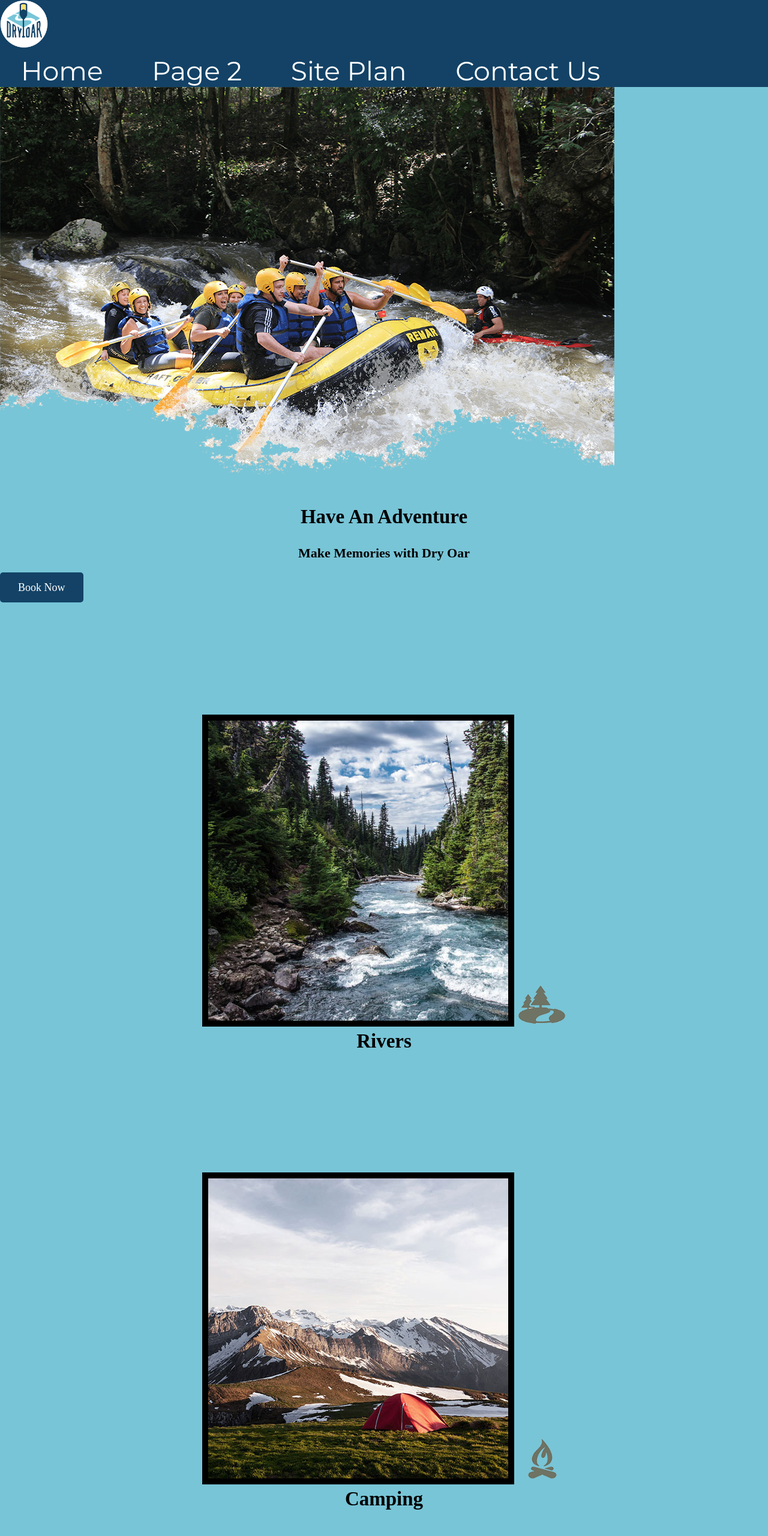
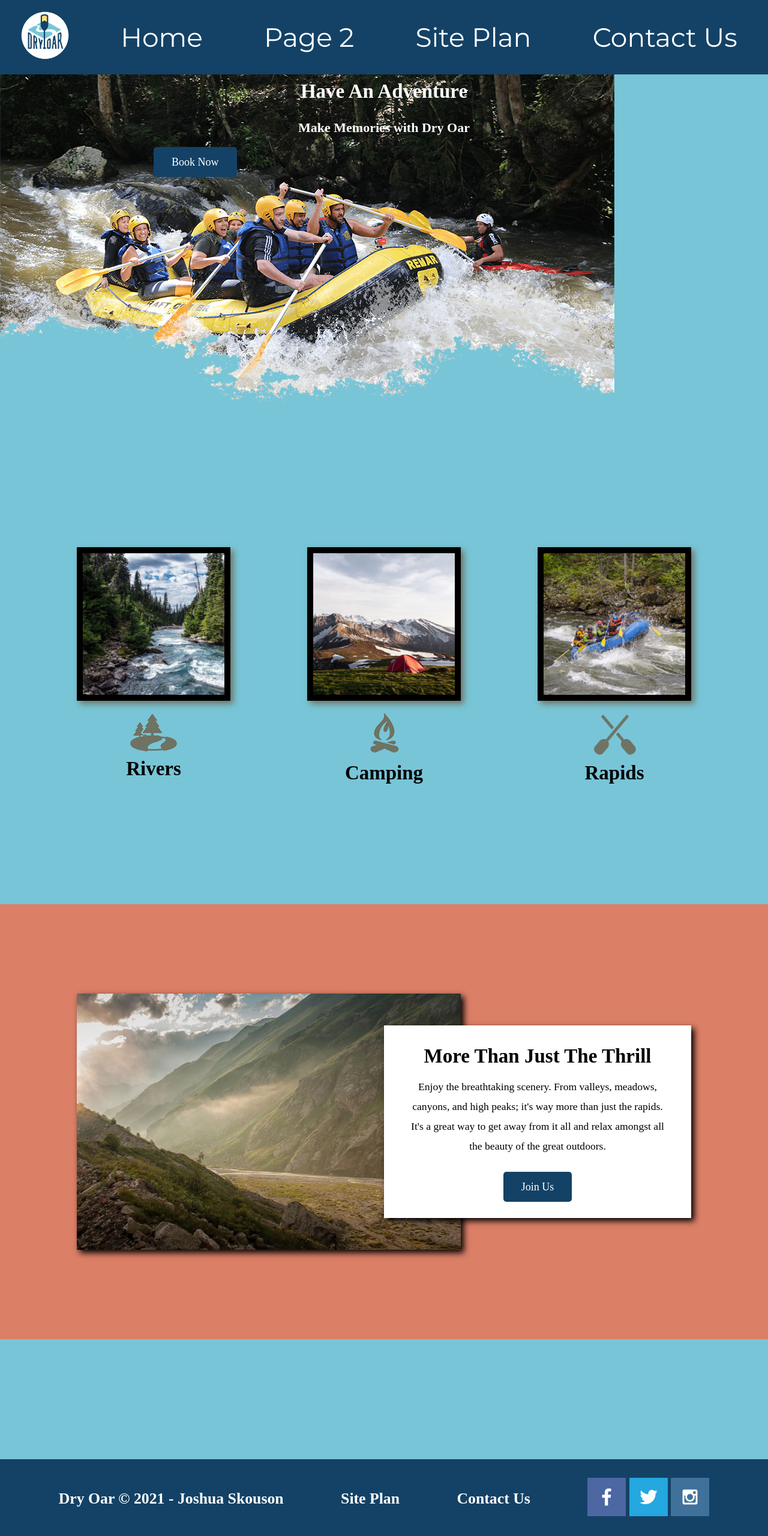
Before and after one commit to Jmatt6836/jmatt6836.github.io, a plain HTML site: page wwr/index.html in a window 1280 px wide. Shown: the top 2560 px of the page at 60% size. Drawn offline with Linux system fonts and the light colour scheme.

Commit message:
finishing touches

```diff
--- a/wwr/styles/style.css
+++ b/wwr/styles/style.css
@@ -4,7 +4,15 @@
     max-width: 1600px;
     margin:0 auto;
 }
-
+nav{
+    display: flex;
+    justify-content: space-around;
+}
+#logo_link{
+    padding-top: 5px;
+    justify-self: center;
+    align-self: center;
+}
 nav a{
     text-align: center;
     color: white;
@@ -18,15 +26,37 @@ nav a:hover{
 .home-title{
     margin-top: 10px;
 }
+#hero {
+    display: grid;
+    grid-template-columns: 1fr 3fr 1fr;
+    margin-top: -100px;
+}
+#hero-box {
+    grid-column: 1/5;
+    grid-row: 1/3;
+    z-index: -1;
+    max-width: 100%;
+}
+#hero-msg{
+    grid-column: 2/3;
+    grid-row: 1/2;
+    margin-top: 100px;
+}
+
 #hero-msg h1{
-
+    color: white;
     text-align: center;
 }
 
 #hero-msg h4{
     text-align: center;
+    color: white;
 }
+.home-grid{
+    display: grid;
+    grid-template-columns: repeat(10, 1fr);
 
+}
 
 #button-box{
     text-align: center;
@@ -49,6 +79,8 @@ header{
     background-color:#134266  ;
     font-family: 'Montserrat', sans-serif;
     font-size: 2em;
+    display: grid;
+    grid-template-columns: 150px auto;
 }
 
 body{
@@ -62,6 +94,7 @@ body{
 h2{
     margin: 0;
 }
+
 .book, .join{
     background-color:#134266;
     color: white;
@@ -70,6 +103,7 @@ h2{
     padding: 15px 30px;
     margin-top: 50px;
     border-radius: 5px;
+    grid-column: 2/3;
 }
 
 .book:hover, .join:hover{
@@ -77,21 +111,55 @@ h2{
 }
 .card-img{
     border:10px solid black;
+    transition: transform .5s;
+    box-shadow: 5px 5px 10px #6f7364;
+}
+.card-img:hover {
+    opacity: .6;
+    transform: scale(1.1);
+}
+.card-img, .mountains{
+    width:100%;
 }
 
 .rivers-card, .camping-card, .rapids-card{
     margin:200px 0;
+
+}
+.rivers-card{
+    grid-column: 2/4;
+    grid-row: 2/3;
+}
+.camping-card{
+    grid-column: 5/7;
+    grid-row: 2/3;
+}
+.rapids-card{
+    grid-column: 8/10;
+    grid-row: 2/3;
+}
+.mountains{
+    grid-column: 2/7;
+    grid-row: 5/8;
+    box-shadow: 5px 5px 10px black;
 }
 
 .msg{
     background-color: white;
     line-height: 1.5em;
     padding: 35px;
+    grid-column: 6/10;
+    grid-row: 6/7;
+    box-shadow: 5px 5px 10px black;
 }
 
 .msg p{
     font-size:.8em;
     padding-bottom: 15px;
+}
+#background{
+    grid-column: 1/11;
+    grid-row: 4/9;
 }
 
 footer {
@@ -99,6 +167,9 @@ footer {
     color:white;
     padding: 25px 50px;
     margin-top: 200px;
+    display: flex;
+    justify-content: space-around;
+    align-items: center;
 }
 footer a{
     color: white;
@@ -122,3 +193,44 @@ footer a:hover{
     width:80px;
     padding-top: 10px;
 }
+@media screen and (max-width: 900px) {
+    #hero, .home-grid {
+        display: block;
+        height: auto;
+    }
+    nav, footer {
+        flex-direction: column;
+    }
+    nav a {
+        display: block;
+        padding: 15px;
+    }
+    #hero {
+        margin-top: 0;
+    }
+    #hero-msg {
+        margin-top: 0;
+    }
+    #hero-msg h4 {
+        display: none;
+    }
+    .home-title {
+        font-size: 25px;
+        color: #6f7364;
+    }
+    .rivers-card, .camping-card, .rapids-card {
+        margin: 50px auto;
+        width: 60%;
+    }
+    #background {
+        display: none;
+    }
+    .mountains, .msg {
+        width: 80%;
+        display: block;
+        margin: 0 auto;
+    }
+    footer {
+        margin-top: 25px;
+    }
+}
```
Also changed, not shown: wwr/class/boxmodel.css (renamed from wwr/boxmodel.css), wwr/class/boxmodel.html (renamed from wwr/boxmodel.html), wwr/class/church.css (renamed from wwr/church.css), wwr/class/church.html (renamed from wwr/church.html), wwr/class/positioning.html (renamed from positioning.html), wwr/class/positionstyles.css (renamed from positionstyles.css), wwr/icechallenge/icechall6.css (renamed from wwr/icechall6.css), wwr/icechallenge/icechall6.html (renamed from wwr/icechall6.html).
